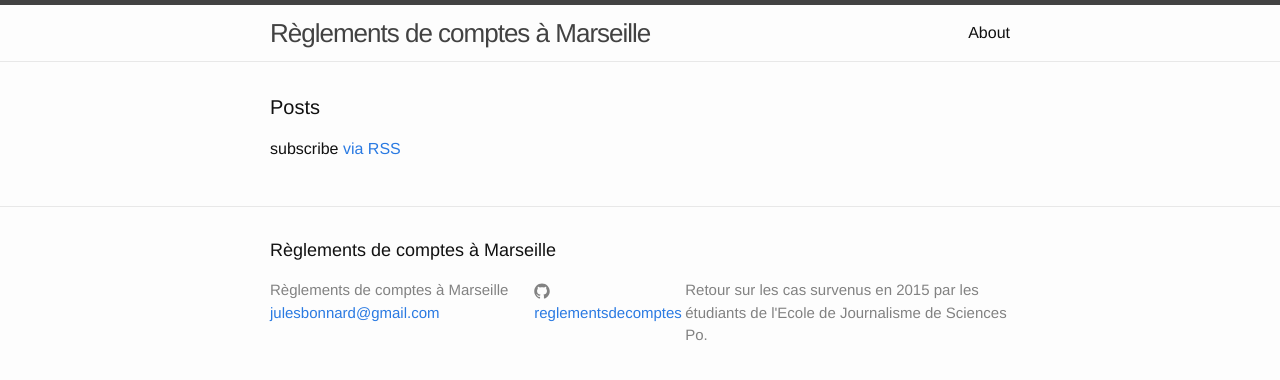
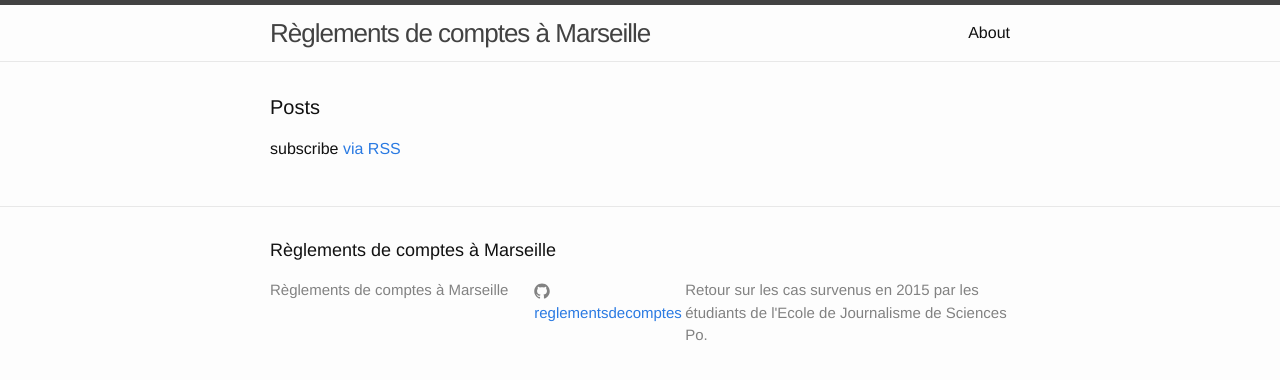
Before and after one commit to reglementsdecomptes/reglementsdecomptes.github.io, a Jekyll site: the page built from index.html, in a window 1280 px wide. Shown: the top 380 px of the page. Built offline with Jekyll 4.4.1, drawn with Linux system fonts in a browser that asks for light colours; a file with an impossible date is left out.

Commit message:
remove email

```diff
--- a/_config.yml
+++ b/_config.yml
@@ -1,6 +1,6 @@
 # Site settings
 title: Règlements de comptes à Marseille
-email: julesbonnard@gmail.com
+email:
 description: > # this means to ignore newlines until "baseurl:"
   Retour sur les cas survenus en 2015 par les étudiants de l'Ecole de Journalisme de Sciences Po.
 baseurl: "" # the subpath of your site, e.g. /blog/
```
